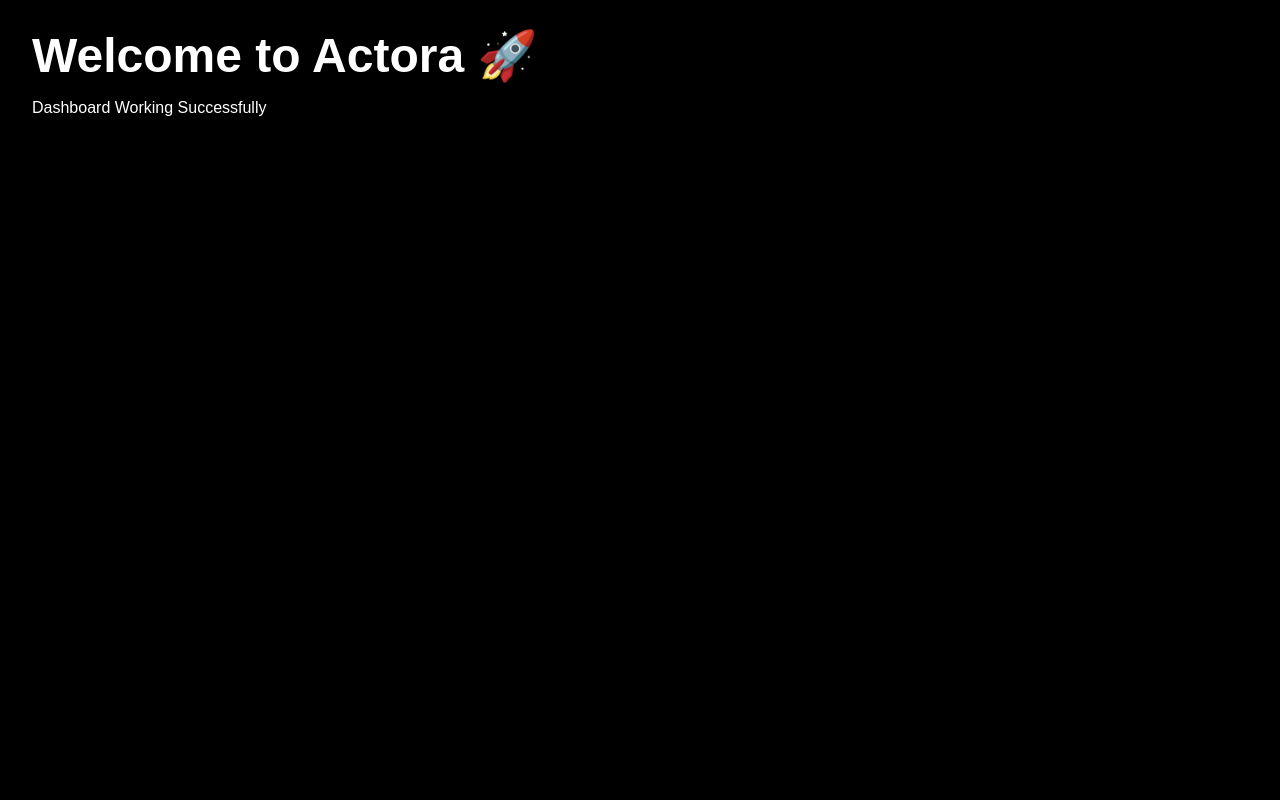
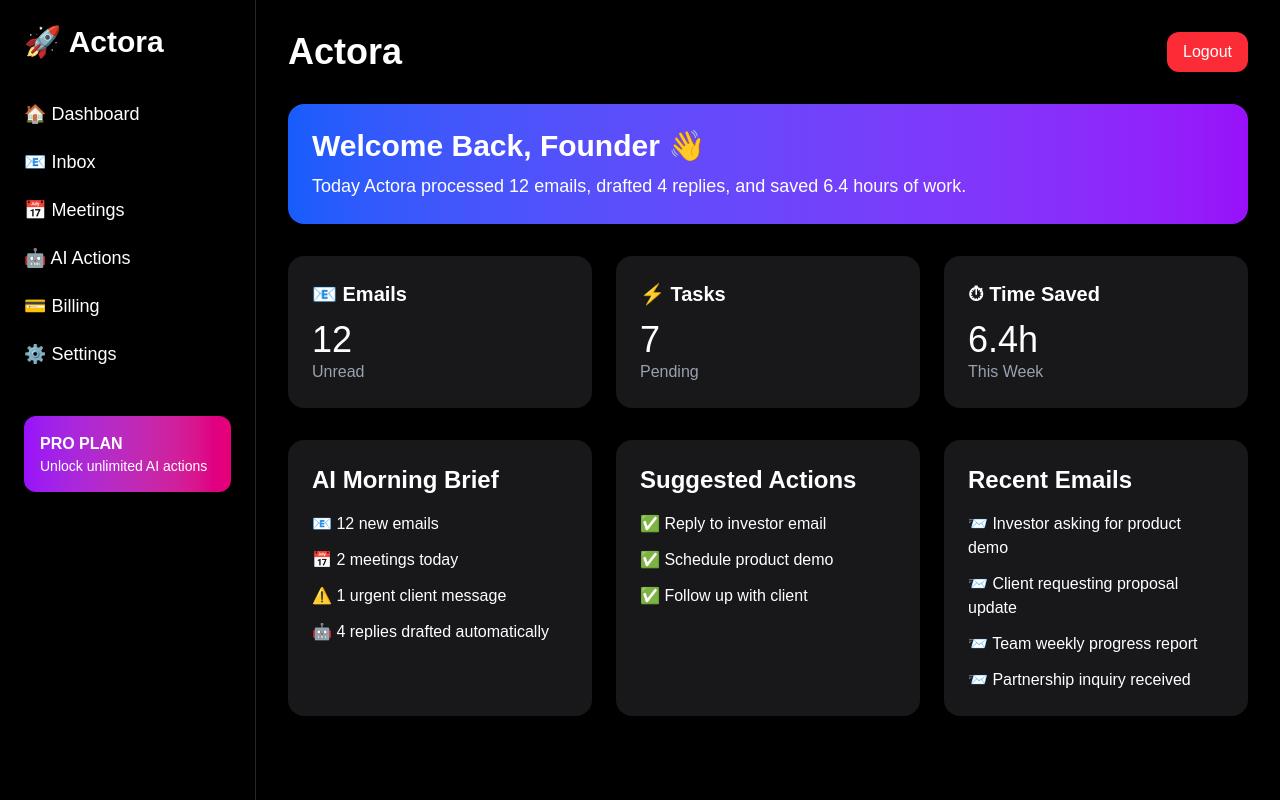
Before and after one commit to tanishqjoseph6/actora, a Next.js app: page /dashboard in a window 1280 px wide. Built offline with nearby package versions, Linux system fonts and the light colour scheme.

Commit message:
Actora dashboard working

```diff
--- a/app/dasboard/page.tsx
+++ /dev/null
@@ -1,13 +0,0 @@
-"use client";
-
-export default function Dashboard() {
-  return (
-    <main className="min-h-screen bg-black text-white p-8">
-      <h1 className="text-5xl font-bold">
-        NEW DASHBOARD 🚀
-      </h1>
-
-      <p>This is a test</p>
-    </main>
-  );
-}
--- a/app/dashboard/page.tsx
+++ b/app/dashboard/page.tsx
@@ -1,15 +1,113 @@
-"use client";
-
 export default function Dashboard() {
   return (
-    <main className="min-h-screen bg-black text-white p-8">
-      <h1 className="text-5xl font-bold">
-        Welcome to Actora 🚀
-      </h1>
+    <main className="flex min-h-screen bg-black text-white">
+      {/* Sidebar */}
+      <aside className="w-64 border-r border-zinc-800 p-6">
+        <h1 className="text-3xl font-bold mb-10">🚀 Actora</h1>
 
-      <p className="mt-4">
-        Dashboard Working Successfully
-      </p>
+        <nav className="space-y-5 text-lg">
+          <div>🏠 Dashboard</div>
+          <div>📧 Inbox</div>
+          <div>📅 Meetings</div>
+          <div>🤖 AI Actions</div>
+          <div>💳 Billing</div>
+          <div>⚙️ Settings</div>
+        </nav>
+
+        <div className="mt-12 bg-gradient-to-r from-purple-600 to-pink-600 p-4 rounded-xl">
+          <h3 className="font-bold">PRO PLAN</h3>
+          <p className="text-sm">Unlock unlimited AI actions</p>
+        </div>
+      </aside>
+
+      {/* Main Content */}
+      <div className="flex-1 p-8">
+        {/* Header */}
+        <div className="flex justify-between items-center mb-8">
+          <h1 className="text-4xl font-bold">Actora</h1>
+
+          <button className="bg-red-500 hover:bg-red-600 px-4 py-2 rounded-xl">
+            Logout
+          </button>
+        </div>
+
+        {/* Welcome Card */}
+        <div className="bg-gradient-to-r from-blue-600 to-purple-600 p-6 rounded-2xl mb-8">
+          <h2 className="text-3xl font-bold">
+            Welcome Back, Founder 👋
+          </h2>
+
+          <p className="mt-2 text-lg">
+            Today Actora processed 12 emails, drafted 4 replies,
+            and saved 6.4 hours of work.
+          </p>
+        </div>
+
+        {/* Stats */}
+        <div className="grid md:grid-cols-3 gap-6 mb-8">
+          <div className="bg-zinc-900 p-6 rounded-2xl">
+            <h2 className="text-xl font-semibold">📧 Emails</h2>
+            <p className="text-4xl mt-3">12</p>
+            <p className="text-gray-400">Unread</p>
+          </div>
+
+          <div className="bg-zinc-900 p-6 rounded-2xl">
+            <h2 className="text-xl font-semibold">⚡ Tasks</h2>
+            <p className="text-4xl mt-3">7</p>
+            <p className="text-gray-400">Pending</p>
+          </div>
+
+          <div className="bg-zinc-900 p-6 rounded-2xl">
+            <h2 className="text-xl font-semibold">⏱ Time Saved</h2>
+            <p className="text-4xl mt-3">6.4h</p>
+            <p className="text-gray-400">This Week</p>
+          </div>
+        </div>
+
+        {/* Main Grid */}
+        <div className="grid lg:grid-cols-3 gap-6">
+          {/* AI Brief */}
+          <div className="bg-zinc-900 p-6 rounded-2xl">
+            <h2 className="text-2xl font-bold mb-4">
+              AI Morning Brief
+            </h2>
+
+            <ul className="space-y-3">
+              <li>📧 12 new emails</li>
+              <li>📅 2 meetings today</li>
+              <li>⚠️ 1 urgent client message</li>
+              <li>🤖 4 replies drafted automatically</li>
+            </ul>
+          </div>
+
+          {/* Suggested Actions */}
+          <div className="bg-zinc-900 p-6 rounded-2xl">
+            <h2 className="text-2xl font-bold mb-4">
+              Suggested Actions
+            </h2>
+
+            <ul className="space-y-3">
+              <li>✅ Reply to investor email</li>
+              <li>✅ Schedule product demo</li>
+              <li>✅ Follow up with client</li>
+            </ul>
+          </div>
+
+          {/* Recent Emails */}
+          <div className="bg-zinc-900 p-6 rounded-2xl">
+            <h2 className="text-2xl font-bold mb-4">
+              Recent Emails
+            </h2>
+
+            <ul className="space-y-3">
+              <li>📨 Investor asking for product demo</li>
+              <li>📨 Client requesting proposal update</li>
+              <li>📨 Team weekly progress report</li>
+              <li>📨 Partnership inquiry received</li>
+            </ul>
+          </div>
+        </div>
+      </div>
     </main>
   );
 }
--- a/app/layout.tsx
+++ b/app/layout.tsx
@@ -29,10 +29,8 @@ export default function RootLayout({
       className={`${geistSans.variable} ${geistMono.variable} h-full antialiased`}
     >
       <body className="min-h-full flex flex-col">
-        <Providers>
           {children}
-        </Providers>
-      </body>
+         </body>
     </html>
   );
 }
--- a/app/page.tsx
+++ b/app/page.tsx
@@ -69,7 +69,7 @@ export default function Home() {
           />
 
           <button
-            onClick={() => signIn("google")}
+            onClick={() => window.location.href = "/dashboard"}
             className="bg-blue-500 hover:bg-blue-600 px-6 py-3 rounded-xl font-semibold transition"
           >
             Get Early Access
```
